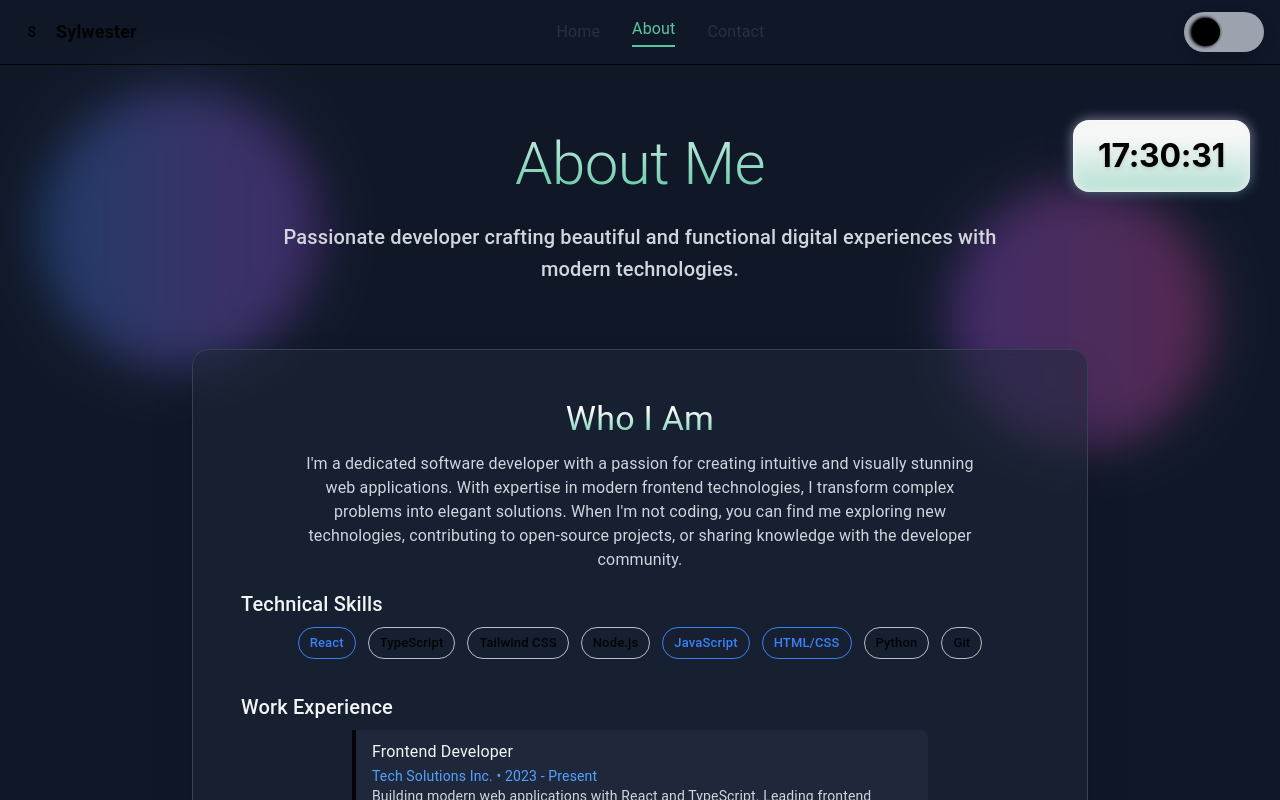
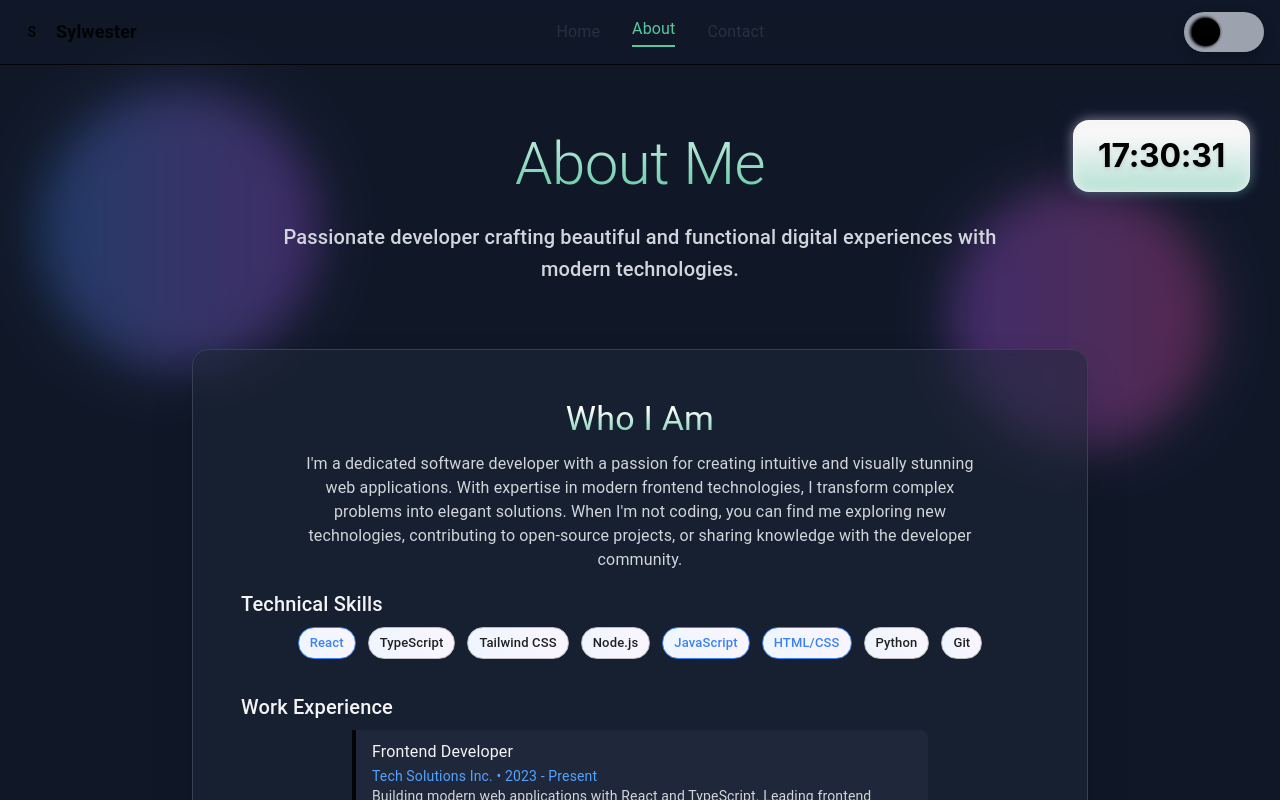
Before and after one commit to PSylwester/Portfolio, a React (Vite) app: page /About in a window 1280 px wide. Shown: the top 800 px of the page. Built offline with nearby package versions, Linux system fonts and the light colour scheme.

Commit message:
update styles #5

```diff
--- a/src/styles/index.css
+++ b/src/styles/index.css
@@ -106,8 +106,11 @@
     @apply text-gray-300 leading-relaxed relative z-10;
   }
 
+  /* .tech-badge {
+    @apply px-3 py-1.5 bg-gray-700/50 text-gray-200 rounded-full text-sm font-medium border border-gray-600 hover:bg-gray-700 hover:border-blue-500 transition-all duration-300 cursor-default;
+  } */
   .tech-badge {
-    @apply px-3 py-1.5 bg-gray-700/50 text-gray-200 rounded-full text-sm font-medium border border-gray-600 hover:bg-gray-700 hover:border-blue-500 transition-all duration-300 cursor-default;
+    @apply px-4 py-2 bg-gradient-to-r from-blue-50 to-purple-50 text-blue-700 rounded-full text-sm font-medium border border-blue-200 hover:from-blue-100 hover:to-purple-100 hover:border-blue-300 transition-all duration-300 cursor-default;
   }
 
   /* === Animations === */
```
